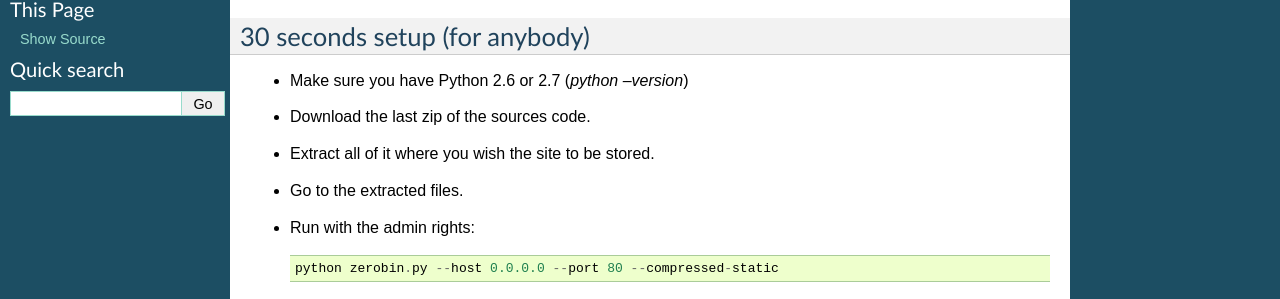
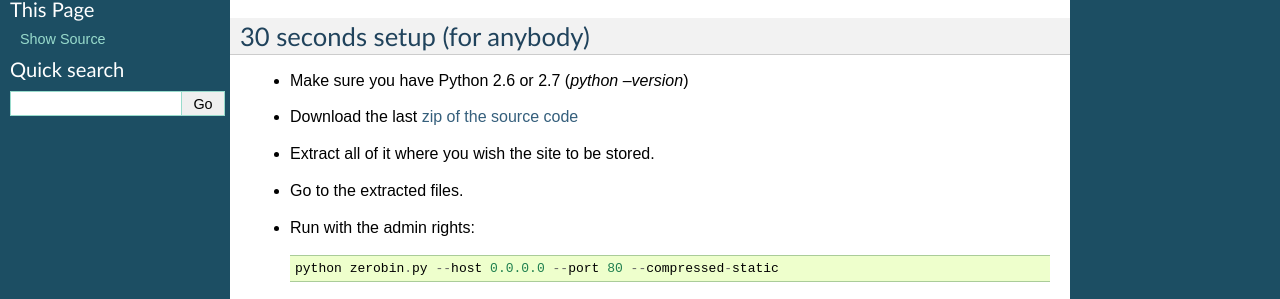
Before and after one commit to Tygs/0bin, a Sphinx documentation site: the page built from docs/en/easy_install.rst, in a window 1280 px wide. Shown: the part 289-588 px from the top of the page. Built offline with Sphinx 7.4.7, drawn with Linux system fonts in a browser that asks for light colours.

Commit message:
Add link to last zip in doc

```diff
--- a/docs/en/easy_install.rst
+++ b/docs/en/easy_install.rst
@@ -18,7 +18,7 @@ Just type::
 ===============================
 
 - Make sure you have Python 2.6 or 2.7 (`python --version`)
-- Download the last zip of the sources code.
+- Download the last `zip of the source code <https://github.com/sametmax/0bin/zipball/master>`_
 - Extract all of it where you wish the site to be stored.
 - Go to the extracted files.
 - Run with the admin rights::
--- a/docs/fr/easy_install.rst
+++ b/docs/fr/easy_install.rst
@@ -19,7 +19,7 @@ Installation en 30 secondes (pour tous)
 =======================================
 
 - Assurez-vous d'avoir Python 2.6 ou 2.7 (`python --version`)
-- Télécharger le dernier zip du code source.
+- Télécharger le dernier `zip du code source <https://github.com/sametmax/0bin/zipball/master>`_.
 - Décompressez tous les fichiers là où vous souhaitez mettre le site.
 - Allez dans les dossiers extraits.
 - Lancez avec les droits admin::
```
